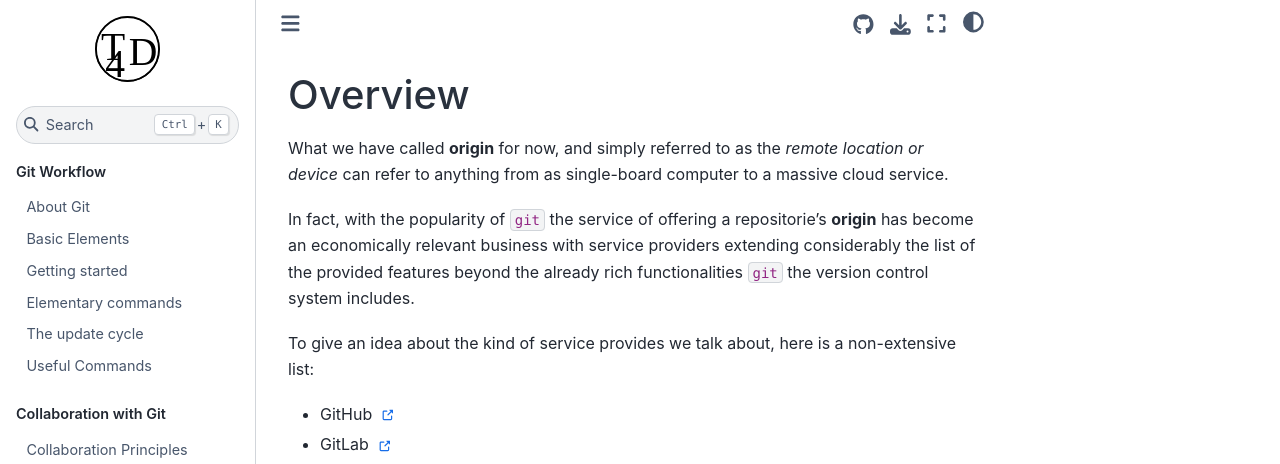
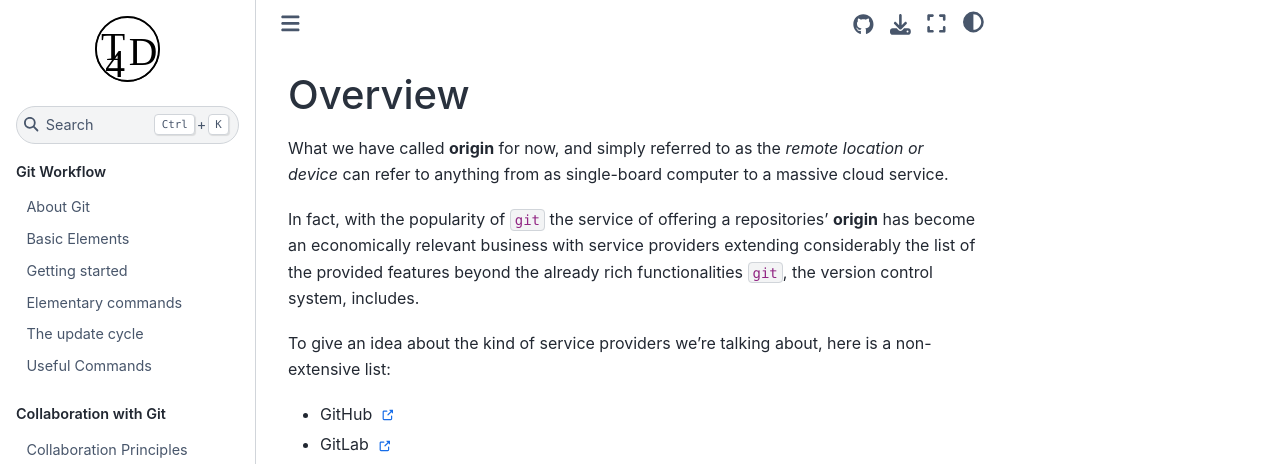
Before and after one commit to t4d-gmbh/working-with-git, a Sphinx documentation site: the page built from source/DevOps/overview.md, in a window 1280 px wide. Shown: the top 464 px of the page. Built offline with Sphinx 7.4.7 and the Sphinx Book theme 1.1.4, drawn with Linux system fonts in a browser that asks for light colours.

Commit message:
typos here and there

```diff
--- a/source/DevOps/overview.md
+++ b/source/DevOps/overview.md
@@ -2,10 +2,10 @@
 
 What we have called **origin** for now, and simply referred to as the _remote location or device_ can refer to anything from as single-board computer to a massive cloud service.
 
-In fact, with the popularity of `git` the service of offering a repositorie's **origin** has become an economically relevant business with service providers extending considerably the list of the provided features beyond the already rich functionalities `git` the version control system includes.
+In fact, with the popularity of `git` the service of offering a repositories' **origin** has become an economically relevant business with service providers extending considerably the list of the provided features beyond the already rich functionalities `git`, the version control system, includes.
 
 
-To give an idea about the kind of service provides we talk about, here is a non-extensive list:
+To give an idea about the kind of service providers we're talking about, here is a non-extensive list:
 
 - GitHub &nbsp;[{octicon}`link-external;0.8em`](https://github.com)
 - GitLab &nbsp;[{octicon}`link-external;0.8em`](https://gitlab.com)
```
Also changed, not shown: source/DevOps/proj_mgmt.md (+1 -1 lines), source/git/principles.md (+2 -2 lines).
